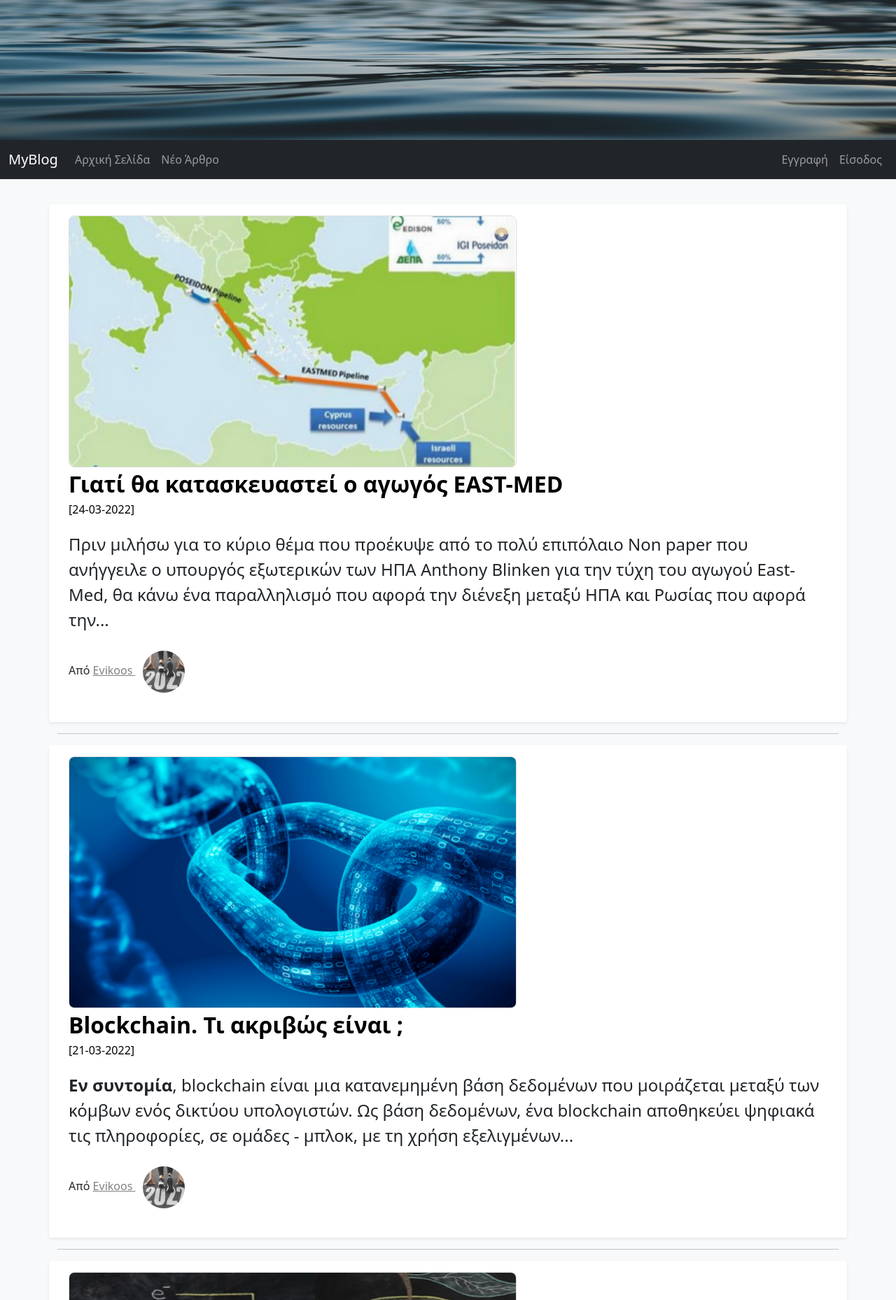
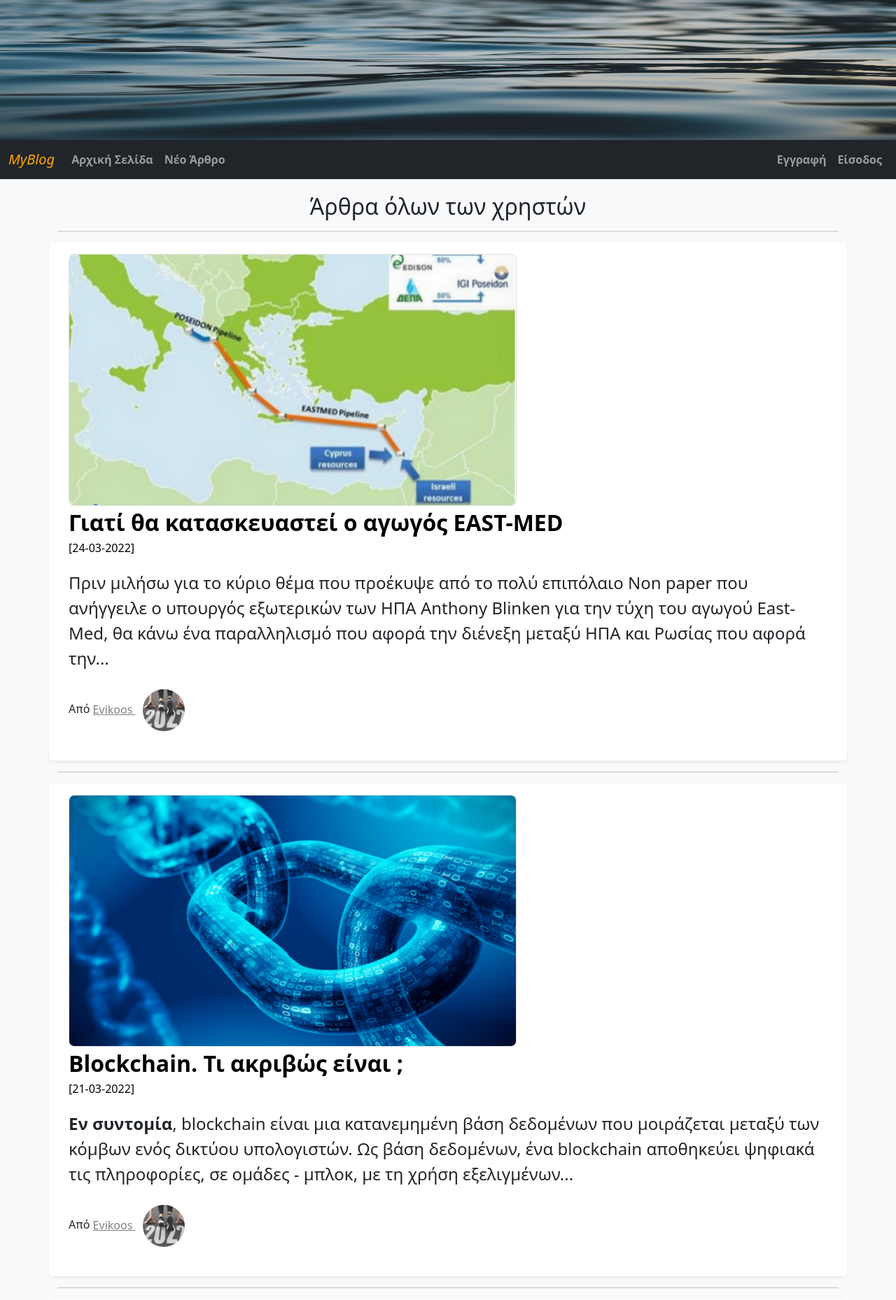
Before and after one commit to GMikelio/FlaskArticle, a Flask app: page / in a window 1280 px wide. Shown: the top 1858 px of the page at 70% size. Run offline with Flask 2, Linux system fonts and the light colour scheme; data comes from the database, SQL or seed files in the repository.

Commit message:
Third commit. Latest modifications to match with PyThes

```diff
--- a/src/FlaskBlogApp/templates/footer.html
+++ b/src/FlaskBlogApp/templates/footer.html
@@ -1,6 +1,6 @@
   <footer class="page-footer font-small stylish-color-dark pt-1 mt-4">
     <div class="footer-copyright py-3 text-center">
-        Copyright: Mathesis 2021 -
+        Copyright: <font color="orange"><i>Mathesis</i></font>  2021 -
 <script>document.write(new Date().getFullYear())</script>
     </div>
   </footer>
--- a/src/FlaskBlogApp/templates/index.html
+++ b/src/FlaskBlogApp/templates/index.html
@@ -8,9 +8,11 @@
 
 {% block content %}
 
+    <h2 class="aba_header">Άρθρα όλων των χρηστών </h2>
+    <hr>
+
     {% if articles %}
         {% for article in articles.items %}
-
 
             <div class="row my-3 p-3 bg-body rounded shadow-sm">
               <div class="col col-md-12">
@@ -38,9 +40,7 @@
 
             <hr>
 
-
         {% endfor %}
-
 
         {% for page_number in articles.iter_pages(left_edge=1, right_edge=1, left_current=1, right_current=2) %}
 
@@ -61,7 +61,6 @@
 
         {% endfor %}
 
-
     {% endif %}
 
 {% endblock content %}
--- a/src/FlaskBlogApp/templates/navbar.html
+++ b/src/FlaskBlogApp/templates/navbar.html
@@ -1,16 +1,16 @@
 <nav class="navbar navbar-expand-lg navbar-dark bg-dark">
   <div class="container-fluid">
-    <a class="navbar-brand" href="/">MyBlog</a>
+    <a class="navbar-brand" href="/"><font color="orange"><i>MyBlog</i></font> </a>
     <button class="navbar-toggler" type="button" data-bs-toggle="collapse" data-bs-target="#navbarNav" aria-controls="navbarNav" aria-expanded="false" aria-label="Toggle navigation">
       <span class="navbar-toggler-icon"></span>
     </button>
     <div class="collapse navbar-collapse" id="navbarNav">
       <ul class="navbar-nav me-auto mb-2 mb-lg-0">
         <li class="nav-item">
-          <a class="nav-link" aria-current="page" href="/">Αρχική Σελίδα</a>
+          <a class="nav-link" aria-current="page" href="/"><strong> Αρχική Σελίδα </strong></a>
         </li>
         <li class="nav-item">
-          <a class="nav-link" href="/new_article/">Νέο Άρθρο</a>
+          <a class="nav-link" href="/new_article/"><strong> Νέο Άρθρο </strong></a>
         </li>
       </ul>
       <ul class="nav navbar-nav navbar-right">
@@ -26,11 +26,11 @@
             <ul class="dropdown-menu" aria-labelledby="navbarDropdown">
 
               <li>
-                <a class="dropdown-item" href="/account/">{{ current_user.username }}</a>
+                <a class="dropdown-item" href="/account/"><strong> {{ current_user.username }} </strong></a>
               </li>
 
               <li>
-                <a class="dropdown-item" href="/logout/">Έξοδος</a>
+                <a class="dropdown-item" href="/logout/"><strong> Έξοδος </strong></a>
               </li>
 
             </ul>
@@ -40,10 +40,10 @@
         {% else %}
 
           <li class="nav-item">
-            <a class="nav-link" href="/signup/">Εγγραφή</a>
+            <a class="nav-link" href="/signup/"><strong> Εγγραφή </strong></a>
           </li>
           <li class="nav-item">
-            <a class="nav-link" href="/login/">Είσοδος</a>
+            <a class="nav-link" href="/login/"><strong> Είσοδος </strong></a>
           </li>
 
         {% endif %}
```
Lines whose indentation alone changed are shown as unchanged.
